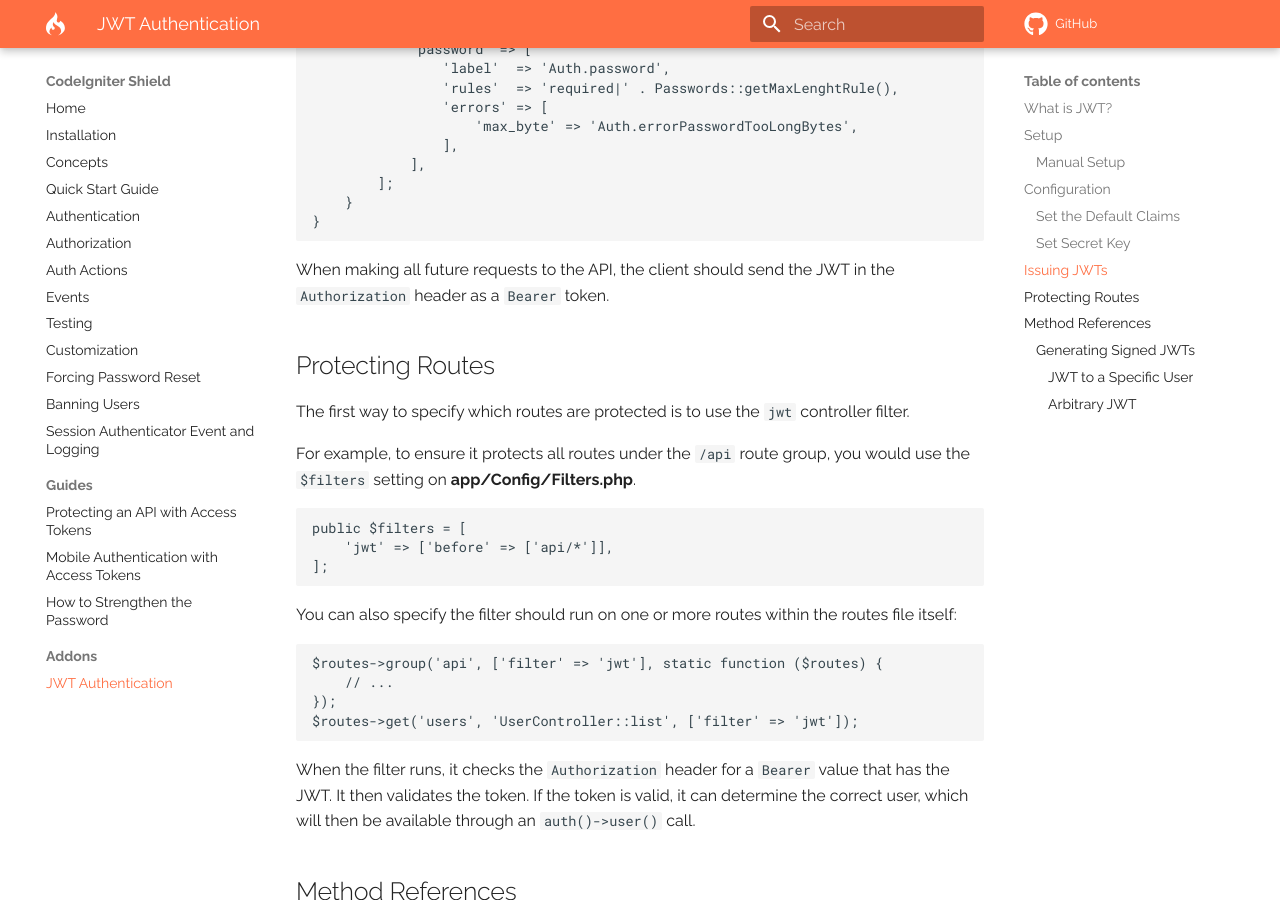
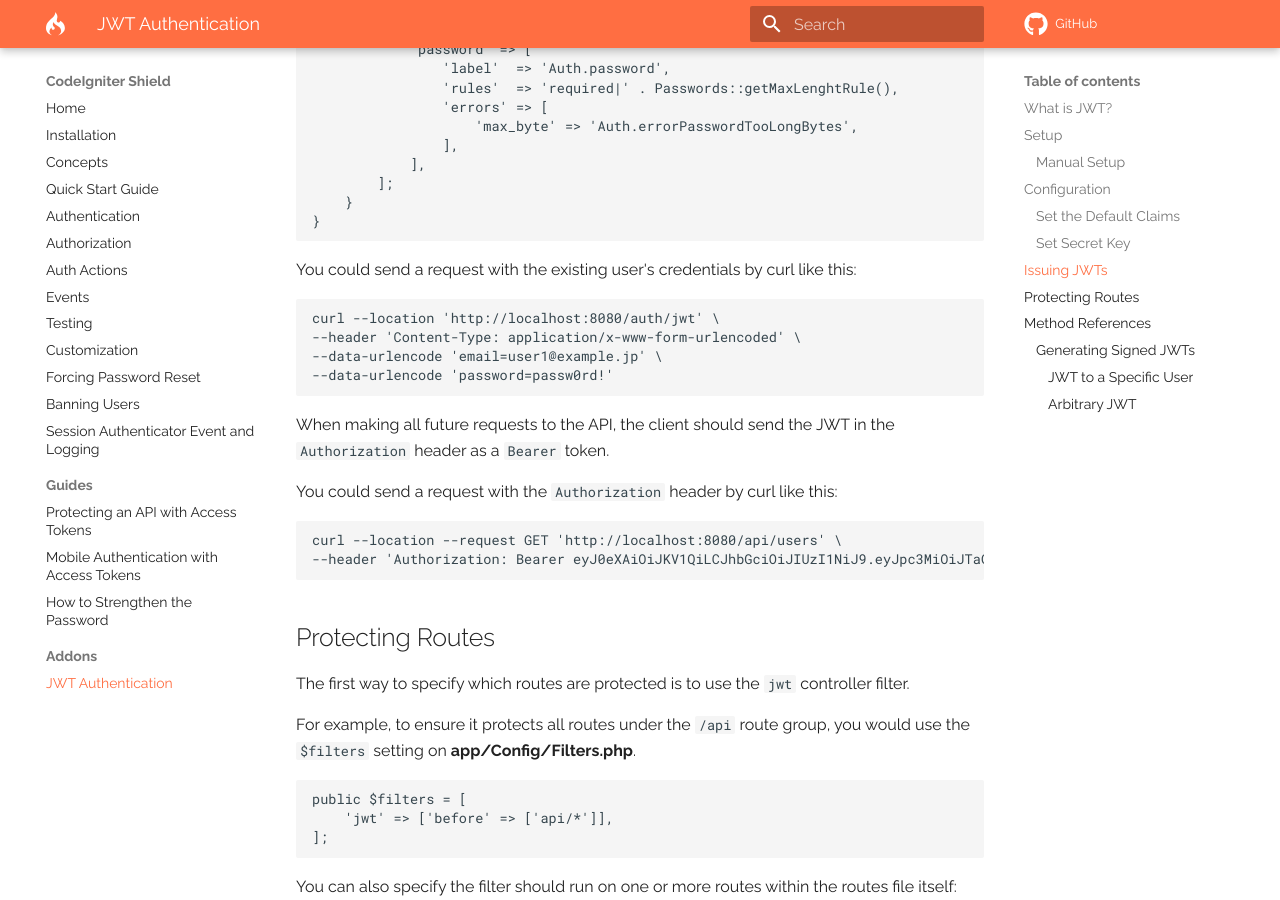
Before and after one commit to codeigniter4/shield, an MkDocs documentation site: the page built from docs/addons/jwt.md, in a window 1280 px wide and 900 px high, scrolled down 3723 px. Built offline with MkDocs 1.6.1 and Material for MkDocs 9.7.7, drawn with Linux system fonts in a browser that asks for light colours; comment, search, counter and statistics services are not loaded; a style sheet for code colours, icons or effects is not loaded.

Commit message:
docs: add sample commands by curl

````diff
--- a/docs/addons/jwt.md
+++ b/docs/addons/jwt.md
@@ -184,8 +184,24 @@ class LoginController extends BaseController
 }
 ```
 
+You could send a request with the existing user's credentials by curl like this:
+
+```console
+curl --location 'http://localhost:8080/auth/jwt' \
+--header 'Content-Type: application/x-www-form-urlencoded' \
+--data-urlencode 'email=user1@example.jp' \
+--data-urlencode 'password=passw0rd!'
+```
+
 When making all future requests to the API, the client should send the JWT in
 the `Authorization` header as a `Bearer` token.
+
+You could send a request with the `Authorization` header by curl like this:
+
+```console
+curl --location --request GET 'http://localhost:8080/api/users' \
+--header 'Authorization: Bearer eyJ0eXAiOiJKV1QiLCJhbGciOiJIUzI1NiJ9.eyJpc3MiOiJTaGllbGQgVGVzdCBBcHAiLCJzdWIiOiIxIiwiaWF0IjoxNjgxODA1OTMwLCJleHAiOjE2ODE4MDk1MzB9.DGpOmRPOBe45whVtEOSt53qJTw_CpH0V8oMoI_gm2XI'
+```
 
 ## Protecting Routes
 
````
